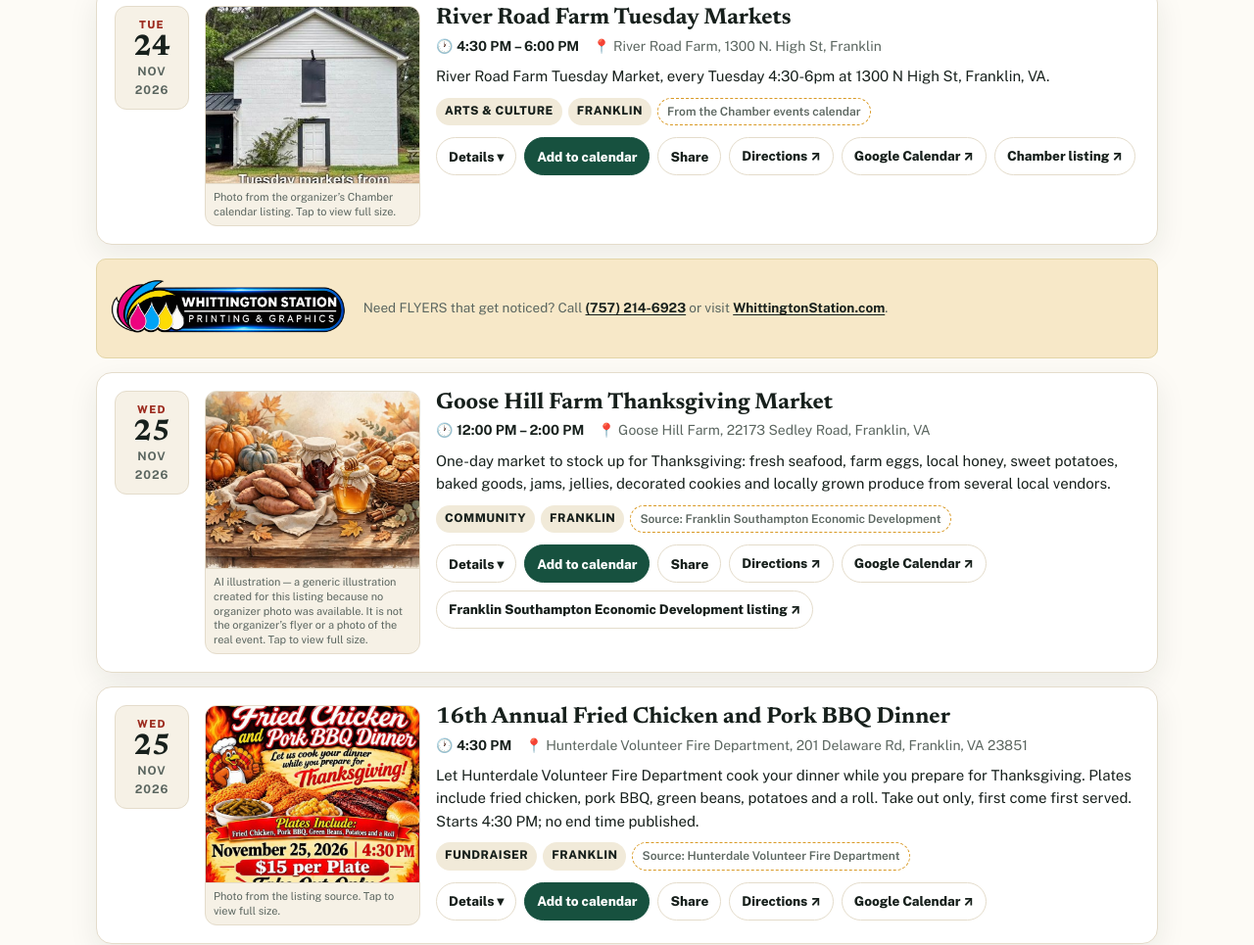
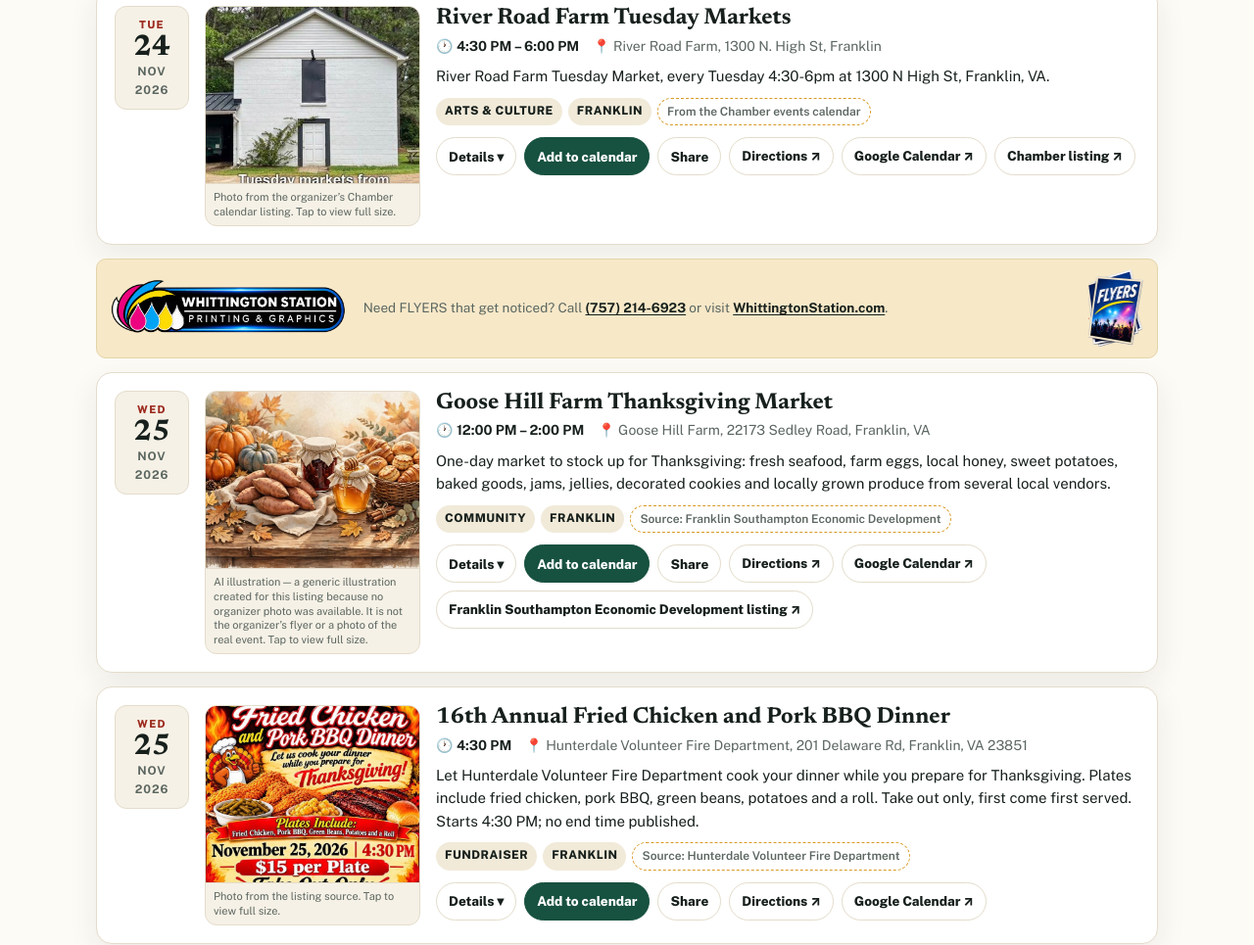
Before and after one commit to midibum/grapevine-calendar-data, a plain HTML site: page page-backup/index.html in a window 1280 px wide. Shown: the part 2877-3842 px from the top of the page at 98% size. Drawn offline with nearby package versions, Linux system fonts and the light colour scheme.

Commit message:
Add per-ad product images to promo strips

```diff
--- a/page-backup/index.html
+++ b/page-backup/index.html
@@ -100,13 +100,17 @@
   .promo-strip{display:flex;align-items:center;gap:10px 18px;background:#F7E8C8;border:1px solid #E3D5A8;border-radius:10px;padding:10px 14px;font-size:13.5px;color:#5B6660;line-height:1.45}
   .promo-strip .promo-graphic{flex:0 0 auto;line-height:0}
   .promo-strip .promo-graphic img{height:80px;width:auto}
+.promo-strip .promo-product{flex:0 0 auto;line-height:0}
+.promo-strip .promo-product img{height:80px;width:auto}
   .promo-strip .promo-copy{flex:1 1 260px;min-width:0}
   .promo-strip .promo-copy p{margin:0}
   .promo-strip .promo-copy a{color:#17201C;font-weight:700;text-decoration:underline;text-underline-offset:2px}
         @media (max-width:560px){
     .promo-strip{flex-wrap:wrap;padding:10px 12px}
     .promo-strip .promo-graphic img{height:64px}
-    .promo-strip .promo-copy{flex-basis:100%}
+    .promo-strip .promo-product img{height:64px}
+    .promo-strip .promo-product{order:2}
+    .promo-strip .promo-copy{flex-basis:100%;order:3}
   }
   .event-card{background:var(--surface);border:1px solid var(--border);border-radius:var(--radius);box-shadow:var(--shadow);padding:18px;display:grid;grid-template-columns:76px 220px 1fr;grid-template-areas:"date photo body";gap:16px}
   .event-card .date-box{grid-area:date}
@@ -684,22 +688,23 @@ function filtered(){
 }
 var CONTACT = 'Call <a href="tel:+17572146923">(757) 214-6923</a> or visit <a href="https://whittingtonstation.com">WhittingtonStation.com</a>.';
 var PROMOS = [
-  { para:"Need TICKETS for your next event?" },
-  { para:"Need FLYERS that get noticed?" },
-  { para:"Need POSTERS to promote your next event?" },
-  { para:"Need BUSINESS CARDS?" },
-  { para:"Need BANNERS to promote your next event?" },
-  { para:"Need us to PRINT &amp; MAIL INVITATIONS for your next event?" },
-  { para:"Need YARD SIGNS for your next event?" },
-  { para:"Need BROCHURES that tell your story?" },
-  { para:"Need SPONSOR BANNERS to thank your sponsors?" },
-  { para:"Need MENUS or PROGRAMS?" }
+  { para:"Need TICKETS for your next event?", img:"https://raw.githubusercontent.com/midibum/grapevine-calendar-data/main/photos/fa074b0972bb.png", alt:"Event tickets" },
+  { para:"Need FLYERS that get noticed?", img:"https://raw.githubusercontent.com/midibum/grapevine-calendar-data/main/photos/a0dfd00794c0.png", alt:"Flyers" },
+  { para:"Need POSTERS to promote your next event?", img:"https://raw.githubusercontent.com/midibum/grapevine-calendar-data/main/photos/af86cc8629c6.png", alt:"Posters" },
+  { para:"Need BUSINESS CARDS?", img:"https://raw.githubusercontent.com/midibum/grapevine-calendar-data/main/photos/6115aba206d5.png", alt:"Business cards" },
+  { para:"Need BANNERS to promote your next event?", img:"https://raw.githubusercontent.com/midibum/grapevine-calendar-data/main/photos/33ae3de2e86d.png", alt:"Banners" },
+  { para:"Need us to PRINT &amp; MAIL INVITATIONS for your next event?", img:"https://raw.githubusercontent.com/midibum/grapevine-calendar-data/main/photos/0670f6120a5c.png", alt:"Mailed invitations" },
+  { para:"Need YARD SIGNS for your next event?", img:"https://raw.githubusercontent.com/midibum/grapevine-calendar-data/main/photos/46504aa9fc0d.png", alt:"Yard signs" },
+  { para:"Need BROCHURES that tell your story?", img:"https://raw.githubusercontent.com/midibum/grapevine-calendar-data/main/photos/81d07e344b53.png", alt:"Brochures" },
+  { para:"Need SPONSOR BANNERS to thank your sponsors?", img:"https://raw.githubusercontent.com/midibum/grapevine-calendar-data/main/photos/5c74bc4f91c8.png", alt:"Sponsor banners" },
+  { para:"Need MENUS or PROGRAMS?", img:"https://raw.githubusercontent.com/midibum/grapevine-calendar-data/main/photos/3a9f77acb178.png", alt:"Menus and programs" }
 ];
 function promoStrip(i){
   var p = PROMOS[i % PROMOS.length];
   return '<aside class="promo-strip" aria-label="From the print shop">'
     + '<span class="promo-graphic"><img src="https://raw.githubusercontent.com/midibum/grapevine-calendar-data/main/photos/5a6060726449.png" alt="Whittington Station Printing and Graphics" loading="lazy" /></span>'
     + '<div class="promo-copy"><p>' + p.para + ' ' + CONTACT + '</p></div>'
+    + (p.img ? '<span class="promo-product"><img src="'+esc(p.img)+'" alt="'+esc(p.alt || 'Printed product')+'" loading="lazy" /></span>' : '')
     + '</aside>';
 }
 function renderList(){
```
